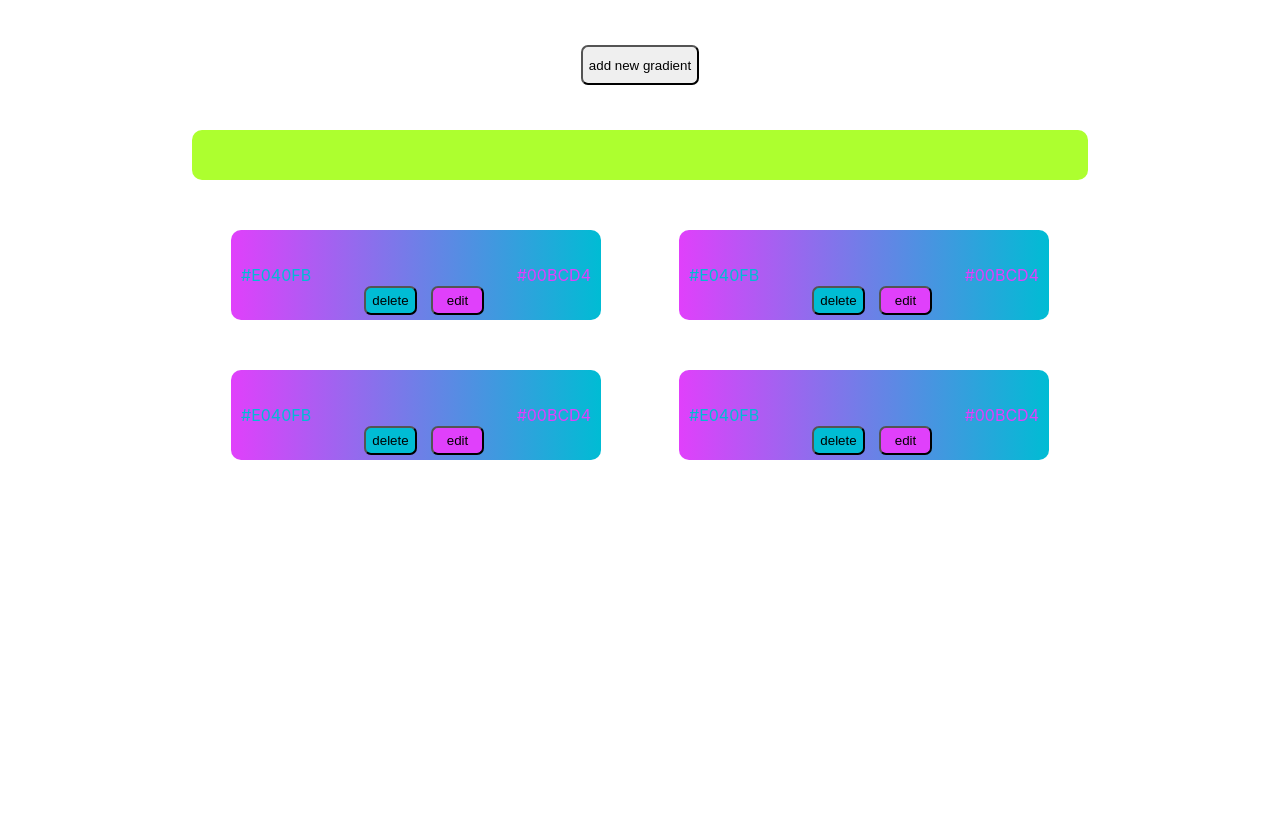
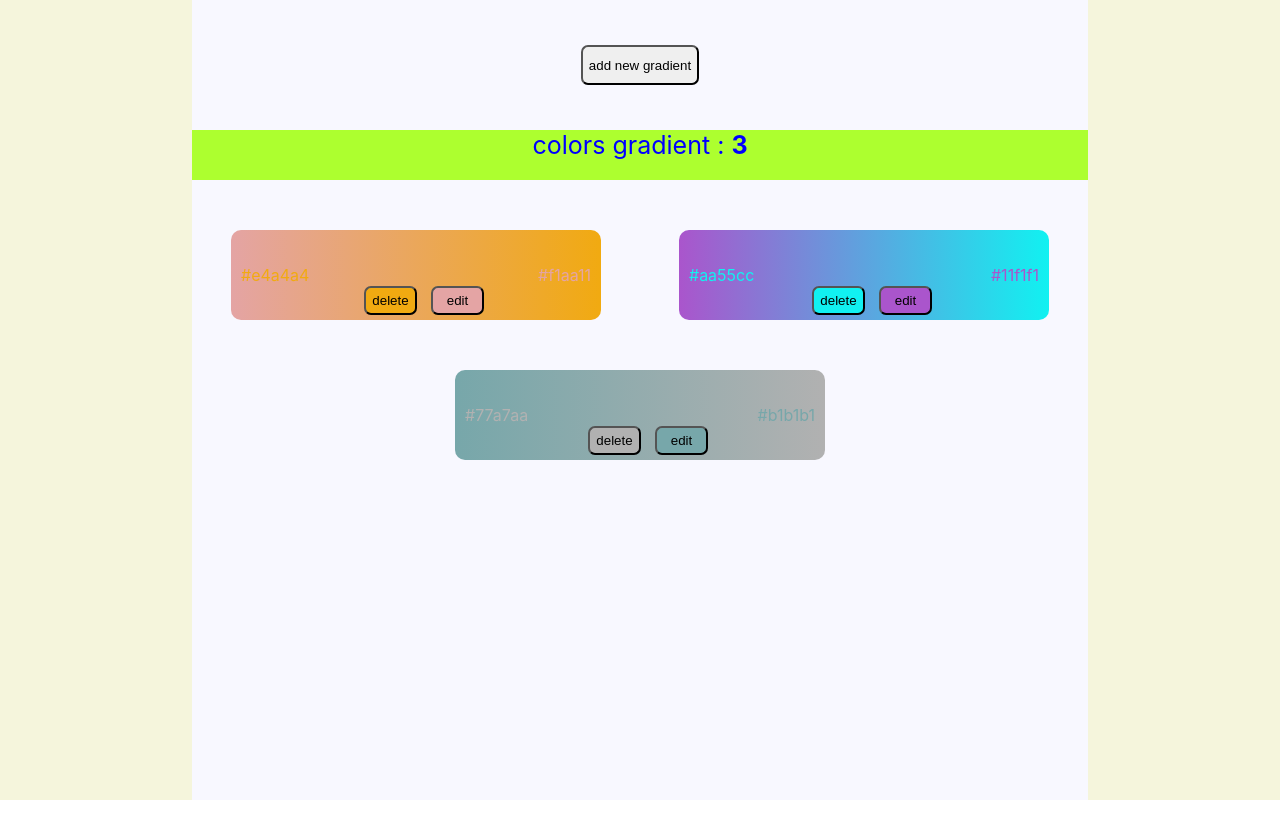
Before and after one commit to serIvanich/gradients-constructor, a React (Create React App) app: page / in a window 1280 px wide. Shown: the top 838 px of the page. Before the commit the page ends 800 px from the top, so only its background shows below. Built offline with nearby package versions, Linux system fonts and the light colour scheme.

Commit message:
get gradients for home

```diff
--- a/package.json
+++ b/package.json
@@ -18,6 +18,7 @@
     "react-router-dom": "^6.0.2",
     "react-scripts": "4.0.3",
     "typescript": "^4.1.2",
+    "uuid": "^8.3.2",
     "web-vitals": "^1.0.1"
   },
   "scripts": {
@@ -43,5 +44,8 @@
       "last 1 firefox version",
       "last 1 safari version"
     ]
+  },
+  "devDependencies": {
+    "@types/uuid": "^8.3.3"
   }
 }
--- a/src/bll/gradients-reducer.ts
+++ b/src/bll/gradients-reducer.ts
@@ -1,15 +1,30 @@
 import {createSlice, PayloadAction} from "@reduxjs/toolkit"
+import {v4 as uuidv4} from 'uuid';
 
+const gradients: GradientType[] = [
+    {
+        id: setId(),
+        color1: '#e4a4a4',
+        color2: '#f1aa11',
+    },
+    {
+        id: setId(),
+        color1: '#aa55cc',
+        color2: '#11f1f1',
+    },
+    {
+        id: setId(),
+        color1: '#77a7aa',
+        color2: '#b1b1b1',
+    },
+]
 
 
 const slice = createSlice({
 
     name: 'gradients',
-    initialState: [] as Array<GradientType>,
-    reducers: {
-
-
-        },
+    initialState: gradients,
+    reducers: {},
 
 
 })
@@ -19,9 +34,13 @@ export const gradientsReducer = slice.reducer
 export const actionGradients = slice.actions
 
 
+function setId(): string {
+    return uuidv4()
+}
+
 export type GradientType = {
-    id: number
-    startColor: string
-    endColor: string
+    id: string
+    color1: string
+    color2: string
 
 }
--- a/src/bll/store.ts
+++ b/src/bll/store.ts
@@ -1,6 +1,7 @@
 import thunk from 'redux-thunk';
 import {combineReducers, configureStore} from "@reduxjs/toolkit";
 import {gradientsReducer} from "./gradients-reducer";
+import {useDispatch} from "react-redux";
 
 const rootReducer = combineReducers({
     gradients: gradientsReducer,
@@ -14,3 +15,12 @@ export const store = configureStore({
 
 // @ts-ignore
 window.store = store;
+
+
+//redux common types
+export type RootReducerType = typeof rootReducer
+
+export const useAppDispatch = () => useDispatch<AppDispatchType>()
+// определить автоматически тип всего объекта состояния
+export type AppRootStateType = ReturnType<RootReducerType>
+export type AppDispatchType = typeof store.dispatch
--- a/src/ui/app/App.module.css
+++ b/src/ui/app/App.module.css
@@ -1,8 +1,9 @@
 .app {
   width: 100vw;
-  height: 70vh;
+  min-height: 100vh;
   display: flex;
   justify-content: center;
+  background-color: beige;
 }
 
 button {
--- a/src/ui/features/gradient/ColorsGradient.tsx
+++ b/src/ui/features/gradient/ColorsGradient.tsx
@@ -1,10 +1,12 @@
 import React from "react";
 import s from './ColorsGradient.module.css'
+import {GradientType} from "../../../bll/gradients-reducer";
 
-export const ColorsGradient: React.FC = () => {
+export const ColorsGradient: React.FC<ColorsGradientPropsType> = ({gradient}) => {
 
-    const color1 = '#E040FB'
-    const color2 = '#00BCD4'
+    // const color1 = '#E040FB'
+    // const color2 = '#00BCD4'
+const {color1, color2} = gradient
 
     const gradientStyle = {
         background: `linear-gradient(to right, ${color1}, ${color2})`,
@@ -23,9 +25,13 @@ const gradientStyle = {
                 </div>
                 <div style={{color: color1}}>{color2}</div>
 
-
-
             </div>
         </div>
     )
 }
+
+//types
+
+type ColorsGradientPropsType = {
+    gradient: GradientType
+}
--- a/src/ui/features/home/HomePage.module.css
+++ b/src/ui/features/home/HomePage.module.css
@@ -1,8 +1,8 @@
 
 .containerHome {
     width: 70vw;
-    min-height: 70vh;
-
+    min-height: 100%;
+background-color: ghostwhite;
 }
 
 .buttonAddGradient {
@@ -10,7 +10,6 @@
     height: 40px;
     display: flex;
     justify-content: center;
-
 }
 
 .containerGradient {
@@ -26,7 +25,9 @@
     width: 100%;
     height: 50px;
     margin-bottom: 50px;
-    border-radius: 10px;
+   font-size: 25px;
+    text-align: center;
+color: blue;
     background-color: greenyellow ;
 
 }
--- a/src/ui/features/home/HomePage.tsx
+++ b/src/ui/features/home/HomePage.tsx
@@ -1,8 +1,13 @@
 import React from "react";
 import {ColorsGradient} from "../gradient/ColorsGradient";
 import s from './HomePage.module.css'
+import {useSelector} from "react-redux";
+import {AppRootStateType} from "../../../bll/store";
+import {GradientType} from "../../../bll/gradients-reducer";
 
 export const HomePage: React.FC = () => {
+
+    const gradients = useSelector<AppRootStateType, GradientType[]>(state => state.gradients)
 
     return (
         <div className={s.containerHome}>
@@ -10,17 +15,16 @@ export const HomePage: React.FC = () => {
                 <button>add new gradient</button>
             </div>
             <div className={s.infoContainer}>
+                 colors gradient :  <b>{gradients.length}</b>
+            </div>
+            <div className={s.containerGradient}>
+
+                {
+                    gradients.length ? gradients.map((item, ind) => (<ColorsGradient key={ind} gradient={item}/>))
+                        : 'you do not have gradient'
+                }
 
             </div>
-        <div className={s.containerGradient}>
-
-
-            <ColorsGradient/>
-            <ColorsGradient/>
-            <ColorsGradient/>
-            <ColorsGradient/>
-
-        </div>
         </div>
     )
 }
```
Lines whose indentation alone changed are shown as unchanged.
